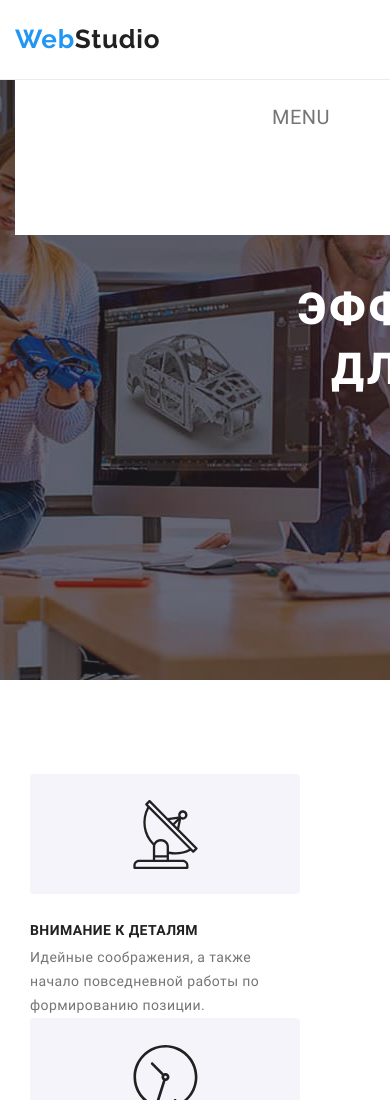
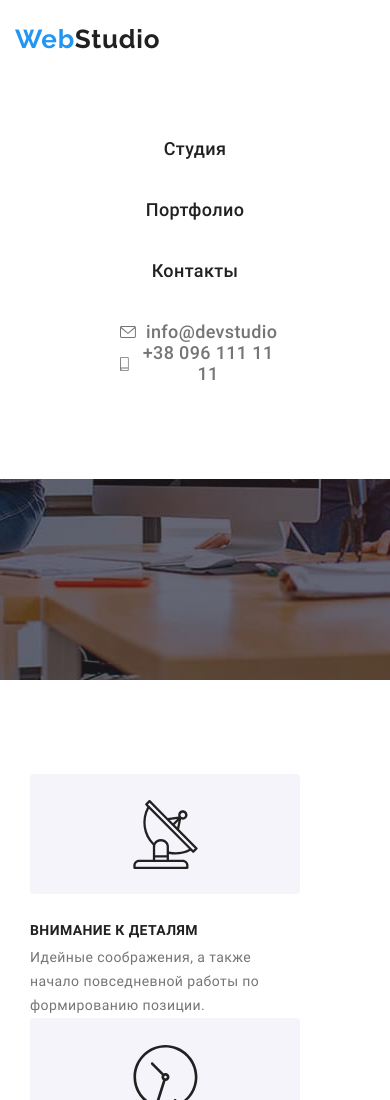
Before and after one commit to Sasha-create/goit-markup-hw-08, a plain HTML site: page index.html in a window 390 px wide. Shown: the top 1100 px of the page. Drawn offline with nearby package versions, Linux system fonts and the light colour scheme.

Commit message:
mobile-screen-btn

```diff
--- a/index.html
+++ b/index.html
@@ -47,15 +47,13 @@
               <a href="#contacts" class="link">Контакты</a>
             </li>
           </ul>
-
-           <button type="button" class="mobile-menu-button is-open" aria-expanded="false" aria-controls="mobile-screen-menu" data-menu-button>
+            <button type="button" class="mobile-menu-button is-open link" aria-expanded="false" aria-controls="mobile-screen-menu" data-menu-button>
              <svg width="40" height="40" aria-label="Переключатель моб меню">
               <use class="icon-cross" href="./images/sprite.svg#icon-icon-x"></use>
               <use class="icon-menu" href="./images/sprite.svg#icon-menu_24px"></use>
              </svg>
             </button>
-          <div class="menu-mobile is-open" id="mobile-screen-menu" data-menu>MENU</div>
-        </nav>
+            </nav>
         <ul class="contact-nav list menu">
           <li class="menu-item">
             <a href="mailto:info@devstudio" class="link email">
@@ -74,13 +72,9 @@
             </a>
           </li>
         </ul>
-
       </div>
-
-    </header>
-
-    <!--<div class="mobile-screen-menu is-open">
-        <ul class="list mobile-menu-list">
+      <div class="menu-mobile is-open" id="mobile-screen-menu" data-menu>
+          <ul class="list mobile-menu-list">
             <li class="mobile-menu-item">
               <a href="./index.html" class="current link">Студия</a>
             </li>
@@ -109,10 +103,13 @@
             </a>
           </li>
         </ul>
-    </div>-->
+      </div>
 
 
-    <!--Услуги-->
+    </header>
+
+
+  <!--Услуги-->
 
     <main>
       <section class="baner">
--- a/sass/components/_modal-header-screen.scss
+++ b/sass/components/_modal-header-screen.scss
@@ -182,6 +182,7 @@
   padding: 0;
   border: none;
   background-color: transparent;
+  outline: none;
 }
 .mobile-menu-button .icon-cross {
   display: none;
@@ -192,6 +193,7 @@
 .mobile-menu-button.is-open .icon-menu {
   display: none;
 }
+
 .menu-mobile {
   display: none;
   position: absolute;
@@ -199,12 +201,94 @@
   left: 0;
 
   width: 100%;
-  height: 155px;
+  height: 400px;
+
   background-color: $primary-text-color;
-  padding: 20px;
+  padding: 60px 120px;
   text-align: center;
   font-size: 20px;
   &.is-open {
-    display: block;
+    display: flex;
+
+    flex-flow: column;
+    text-align: center;
   }
 }
+.mobile-menu-list li {
+  display: block;
+  text-align: center;
+  margin-top: 0;
+  margin-bottom: 40px;
+  font-family: $font-family;
+  font-weight: 500;
+  font-size: 18px;
+  line-height: 1.16;
+  letter-spacing: 0.02em;
+  color: $head-text-color;
+
+  transition-duration: $transition-duration;
+  transition-timing-function: $transition-timing-function;
+
+  &:hover,
+  &:focus {
+    color: $accent-color;
+  }
+}
+.mobile-menu-contacts {
+  display: block;
+  justify-content: center;
+  text-align: center;
+  margin-left: auto;
+  margin-right: auto;
+  margin-top: 0;
+  margin-bottom: 16px;
+  padding: 0;
+  font-family: $font-family;
+  font-weight: 500;
+  font-size: 18px;
+  line-height: 1.16;
+  letter-spacing: 0.02em;
+  color: $title-text-color;
+
+  transition-duration: $transition-duration;
+  transition-timing-function: $transition-timing-function;
+
+  & .link:hover,
+  & .link:focus {
+    color: $accent-color;
+  }
+}
+.mobile-menu-item {
+  position: relative;
+  display: block;
+  justify-content: center;
+  text-align: center;
+  width: auto;
+  height: 21px;
+  margin: 0;
+  padding-left: 0;
+  padding-right: 0;
+  padding-top: 0;
+  padding-bottom: 0;
+}
+
+/*.mobile-menu-item .current::after {
+  display: block;
+  justify-content: center;
+  text-align: center;
+  position: absolute;
+  content: "";
+  width: 80px;
+  height: 4px;
+  border-radius: 2px;
+  background-color: $accent-color;
+  margin-top: 0;
+  margin-bottom: 0;
+  margin-left: auto;
+  margin-right: auto;
+  padding: 0;
+  bottom: 0;
+
+  transition-duration: $transition-duration;
+  transition-timing-function: $transition-timing-function;
+}*/
```
Also changed, not shown: css/main.css, css/main.min.css, css/portfolio.css, css/portfolio.min.css, 4 other files.
